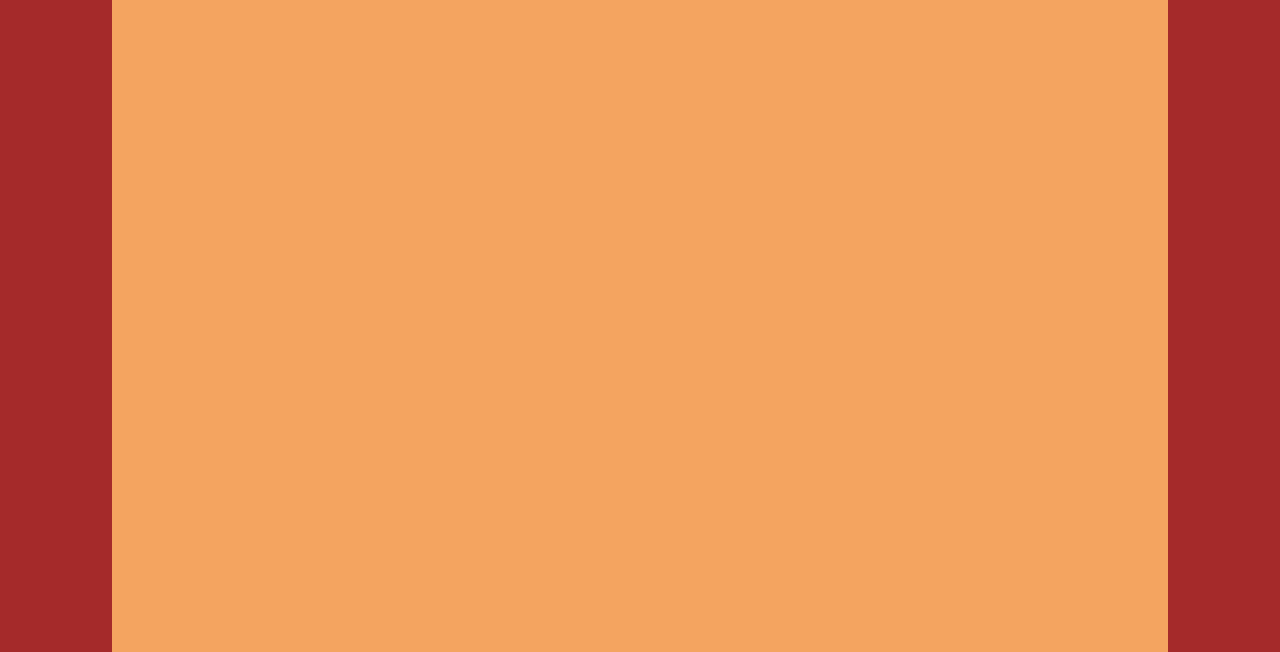
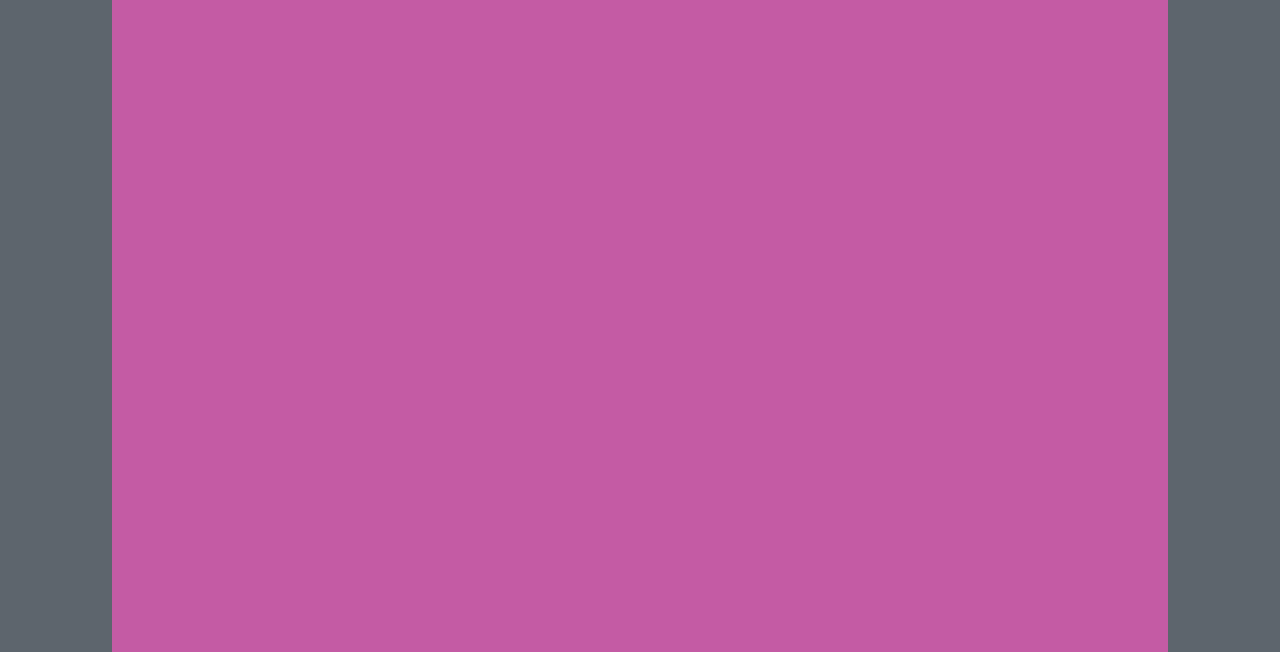
Before and after one commit to elyashar/layout-playground, a website: page pages/stretch-div.html in a window 1280 px wide. Shown: the part 148-800 px from the top of the page. Drawn offline with Linux system fonts and the light colour scheme.

Commit message:
change colors

```diff
--- a/styles/stretch-div.css
+++ b/styles/stretch-div.css
@@ -6,7 +6,8 @@
 .container {
     display: flex;
     min-height: 100vh;
-    background-color: brown;
+    /* /background-color: rgb(129, 132, 134); */
+    background-color: rgb(93, 101, 109);
     /* the line brlow is the default behavier */
     /* align-items: stretch; */
 }
@@ -17,5 +18,6 @@ main {
     margin: 0 auto;
     /* TODO: Find another way of centering when using flexbox */
     padding: 1rem;
-    background-color: sandybrown;
+    /* background-color: rgb(143, 79, 123); */
+    background-color: rgb(196, 91, 164);
 }
```
